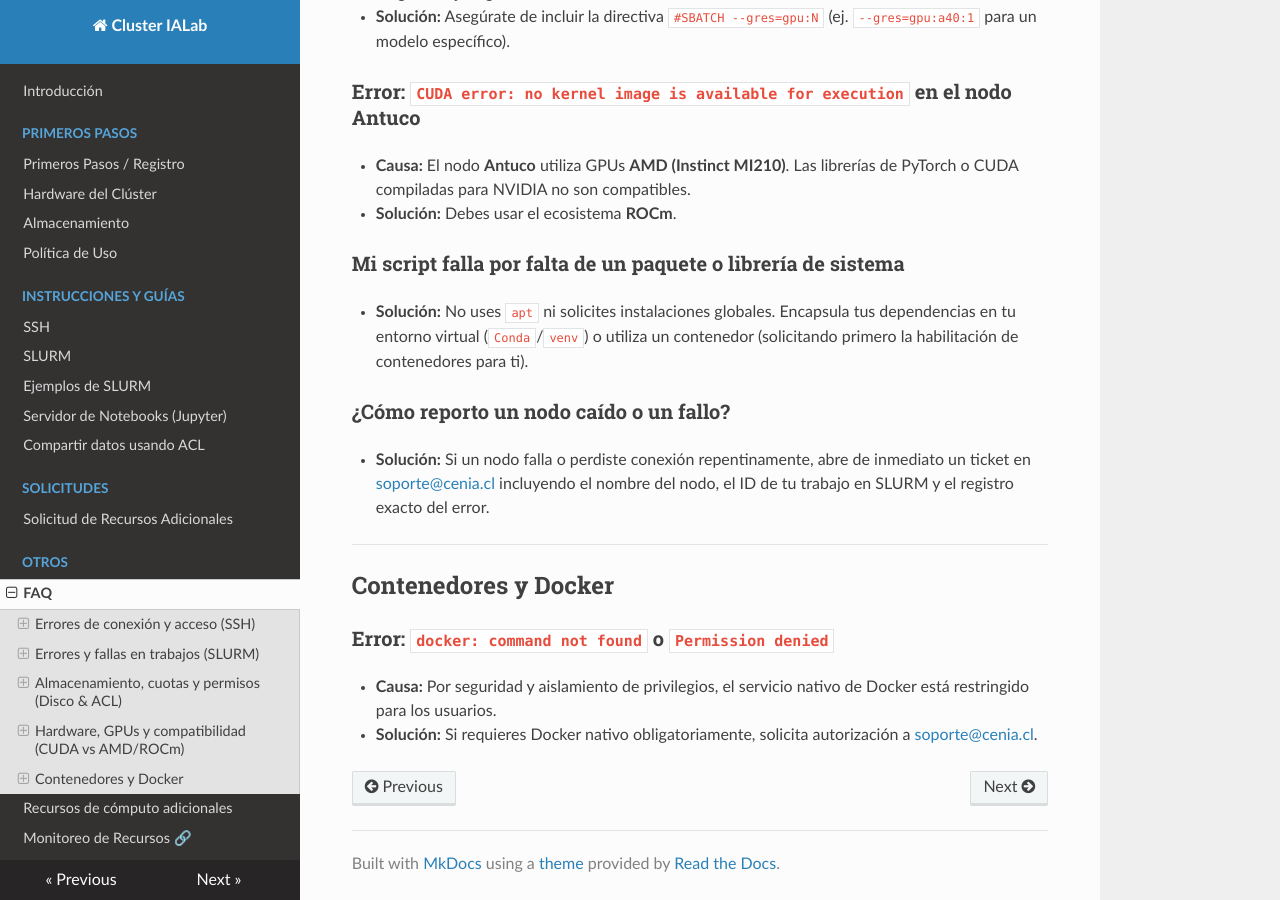
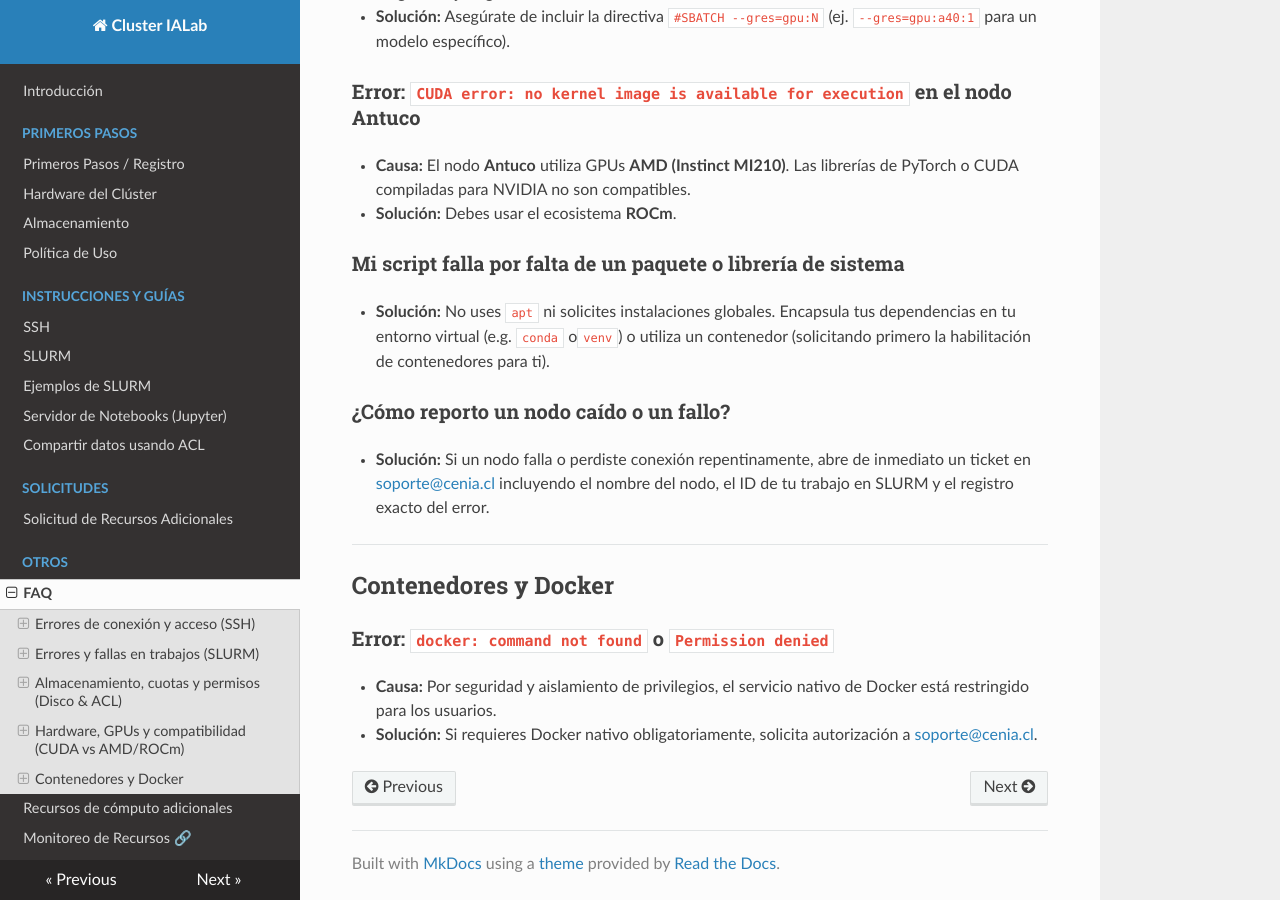
Before and after one commit to Sysadmins-CENIA/Cluster-IALab-Docs, an MkDocs documentation site: the page built from docs/faq.md, in a window 1280 px wide and 900 px high, scrolled down 4834 px. Built offline with MkDocs 1.6.1, drawn with Linux system fonts in a browser that asks for light colours; nearby versions of some CDN libraries; some of the changed text lies outside the part shown.

Commit message:
Minor changes

```diff
--- a/docs/faq.md
+++ b/docs/faq.md
@@ -112,12 +112,12 @@
 ### Error: `No space left on device` o `Disk quota exceeded`
 
 * **Causa:** Has sobrepasado tu cuota (Home: 50 GB, Scratch: 500 GB, Archive: 200 GB, Workspace local: 200 GB).
-* **Solución:** Usa `ncdu` para localizar directorios pesados y limpia cachés (`pip cache purge`, `~/.cache/huggingface`).
+* **Solución:** Usa `ncdu` para localizar directorios pesados y limpia cachés (e.g. `pip cache purge`, `~/.cache/huggingface`).
 
 ### El entrenamiento es extremadamente lento o lanza alertas de I/O
 
 * **Posible Causa:** Estás leyendo tu dataset directamente desde la red (`/home`, `$ARCHIVE` o `$SCRATCH`), saturando la conexión del clúster.
-* **Solución:** Copia tus datos primero al disco local de alta velocidad del nodo (`Workspace`) y lee/escribe temporalmente allí.
+* **Solución:** Copia tus datos primero al disco local de alta velocidad del nodo (`workspace`) y lee/escribe temporalmente allí.
 
 ### Error: `Permission denied` en carpetas compartidas con colaboradores
 
@@ -168,7 +168,7 @@
 
 ### Mi script falla por falta de un paquete o librería de sistema
 
-* **Solución:** No uses `apt` ni solicites instalaciones globales. Encapsula tus dependencias en tu entorno virtual (`Conda`/`venv`) o utiliza un contenedor (solicitando primero la habilitación de contenedores para ti).
+* **Solución:** No uses `apt` ni solicites instalaciones globales. Encapsula tus dependencias en tu entorno virtual (e.g. `conda` o`venv`) o utiliza un contenedor (solicitando primero la habilitación de contenedores para ti).
 
 ### ¿Cómo reporto un nodo caído o un fallo?
 
```
Also changed, not shown: other parts of docs/faq.md (+1 -1 lines).
